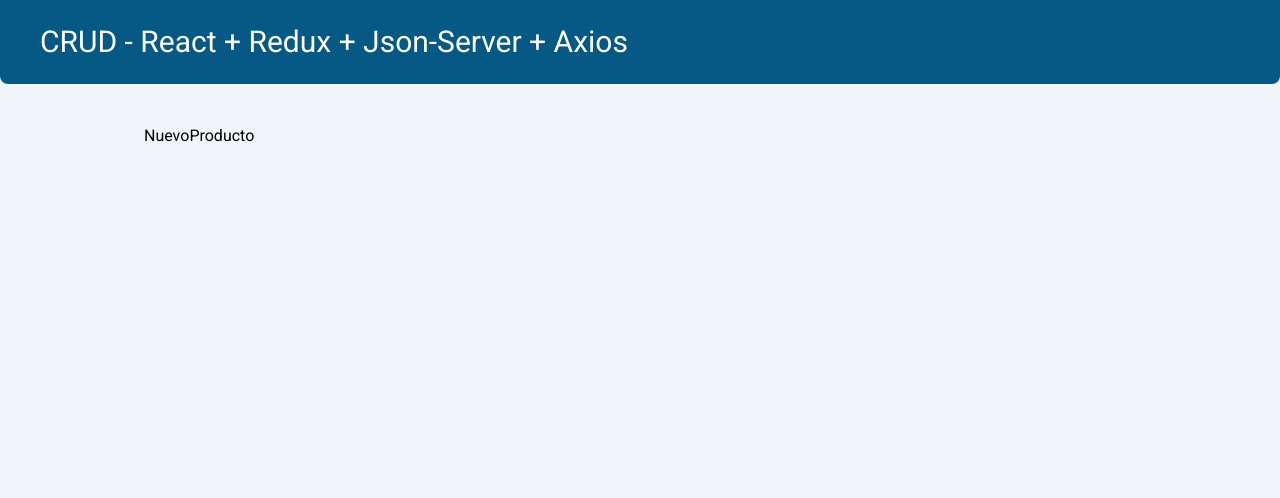
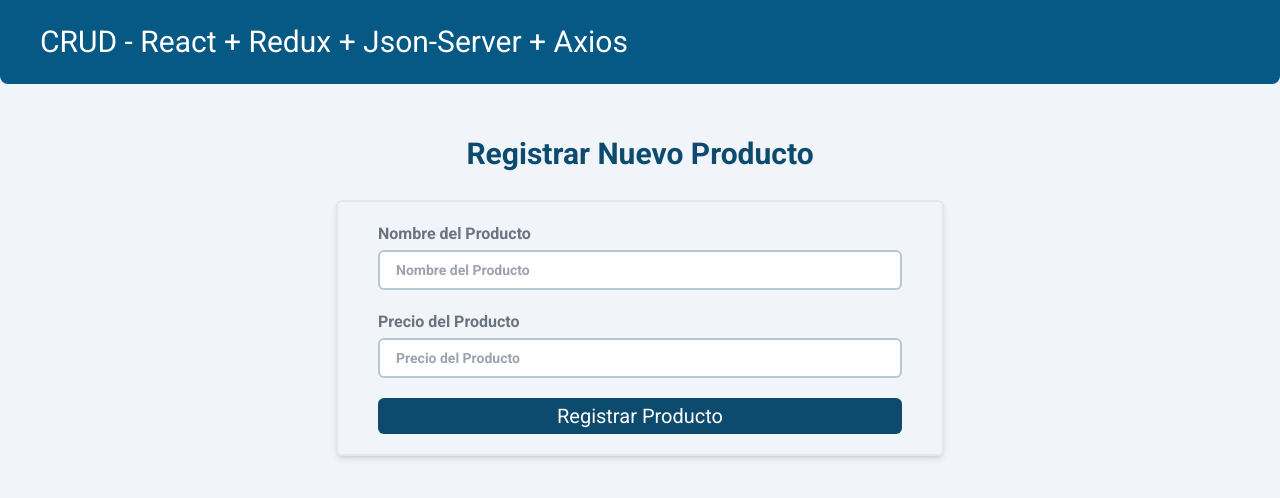
Before and after one commit to renier1989/crud-redux, a React (Vite) app: page /productos/nuevo in a window 1280 px wide. Shown: the top 498 px of the page. Built offline with nearby package versions, Linux system fonts and the light colour scheme.

Commit message:
vistas principales para el crud

```diff
--- a/src/components/EditarProducto.tsx
+++ b/src/components/EditarProducto.tsx
@@ -1,5 +1,36 @@
 export const EditarProducto = () => {
   return (
-    <div>EditarProducto</div>
+    <>
+      <div className="text-center mb-4">
+        <h2 className="text-3xl text-sky-900 font-semibold py-3">Editar Producto</h2>
+      </div>
+      <div className="w-full justify-center rounded-md border-2 shadow-md">
+        <form
+          className="py-5 px-10 flex flex-col gap-5"
+        >
+          <div className="flex flex-col gap-1">
+            <label htmlFor="nombre" className="font-semibold text-gray-500">Nombre del Producto</label>
+            <input id="nombre" type="text"
+              className="p-2 outline-none border-2 border-sky-900/30 rounded-md
+                        text-gray-600 px-4 text-sm font-semibold "
+              placeholder="Nombre del Producto"
+            />
+          </div>
+          <div className="flex flex-col gap-1">
+            <label htmlFor="precio" className="font-semibold text-gray-500">Precio del Producto</label>
+            <input id="precio" type="text"
+              className="p-2 outline-none border-2 border-sky-900/30 rounded-md
+                        text-gray-600 px-4 text-sm font-semibold "
+              placeholder="Precio del Producto"
+            />
+          </div>
+          <button type="submit"
+            className=" bg-sky-900 p-1 rounded-md text-white text-xl"
+          >
+            Editar Producto
+          </button>
+        </form>
+      </div>
+    </>
   )
 }
--- a/src/components/NuevoProducto.tsx
+++ b/src/components/NuevoProducto.tsx
@@ -1,5 +1,36 @@
 export const NuevoProducto = () => {
-  return (
-    <div>NuevoProducto</div>
-  )
+    return (
+        <>
+            <div className="text-center mb-4">
+                <h2 className="text-3xl text-sky-900 font-semibold py-3">Registrar Nuevo Producto</h2>
+            </div>
+            <div className="w-full justify-center rounded-md border-2 shadow-md">
+                <form
+                    className="py-5 px-10 flex flex-col gap-5"
+                >
+                    <div className="flex flex-col gap-1">
+                        <label htmlFor="nombre" className="font-semibold text-gray-500">Nombre del Producto</label>
+                        <input id="nombre" type="text"
+                            className="p-2 outline-none border-2 border-sky-900/30 rounded-md
+                        text-gray-600 px-4 text-sm font-semibold "
+                            placeholder="Nombre del Producto"
+                        />
+                    </div>
+                    <div className="flex flex-col gap-1">
+                        <label htmlFor="precio" className="font-semibold text-gray-500">Precio del Producto</label>
+                        <input id="precio" type="text"
+                            className="p-2 outline-none border-2 border-sky-900/30 rounded-md
+                        text-gray-600 px-4 text-sm font-semibold "
+                            placeholder="Precio del Producto"
+                        />
+                    </div>
+                    <button type="submit"
+                        className=" bg-sky-900 p-1 rounded-md text-white text-xl"
+                    >
+                        Registrar Producto
+                    </button>
+                </form>
+            </div>
+        </>
+    )
 }
--- a/src/components/Productos.tsx
+++ b/src/components/Productos.tsx
@@ -2,14 +2,42 @@
 
 export const Productos = () => {
   return (
-    <div>
-      <div>
-        <p>
-          Productos
-        </p>
-        <Link to="/productos/nuevo"> Nuevo Producto + </Link>
+    <>
+      <div className="text-center mb-4">
+        <h2 className="text-3xl text-sky-900 font-semibold py-3">Listado de Producto</h2>
       </div>
+      <div className="my-5 flex justify-center">
+        <Link className="p-3 rounded-md bg-sky-900 text-white font-semibold" to="/productos/nuevo"> Nuevo Producto ➕ </Link>
+      </div>
+      <div className="w-full justify-center rounded-md border-2 shadow-md">
+        <table className="table-auto w-[80%] mx-auto text-center  my-4">
+          <thead className="border-b-2  ">
+            <tr>
+              <th>Nombre</th>
+              <th>Precio</th>
+              <th>Acciones</th>
+            </tr>
+          </thead>
+          <tbody >
+            <tr className="border-b  text-gray-700 font-semibold">
+              <td>pan de la bodega</td>
+              <td>1000</td>
+              <td>
+                <div className="flex gap-5 items-center justify-center text-xl">
+                  <button>
+                    🔄
+                  </button>
+                  <button>
+                    ❌
+                  </button>
+                </div>
+              </td>
+            </tr>
 
-    </div>
+          </tbody>
+
+        </table>
+      </div>
+    </>
   )
 }
--- a/src/layout/Layout.tsx
+++ b/src/layout/Layout.tsx
@@ -6,7 +6,7 @@
     <div>
         <div>
             <Header/>
-            <main className=" md:w-4/5 px-4 flex mx-auto md:mt-10 mt-4">
+            <main className=" md:w-1/2 px-4 mx-auto md:mt-10 mt-4">
                 <Outlet/>
             </main>
         </div>
```
